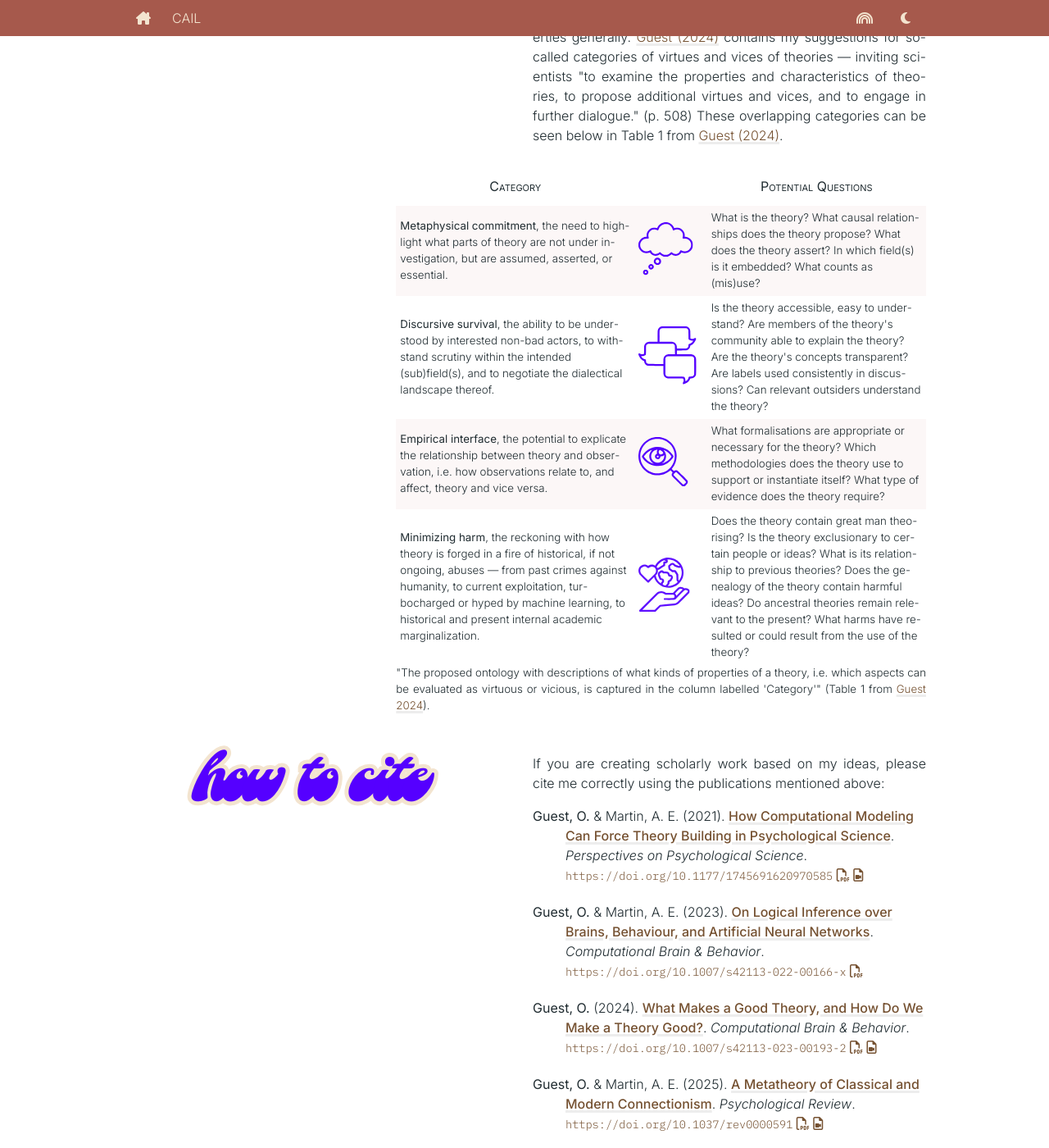
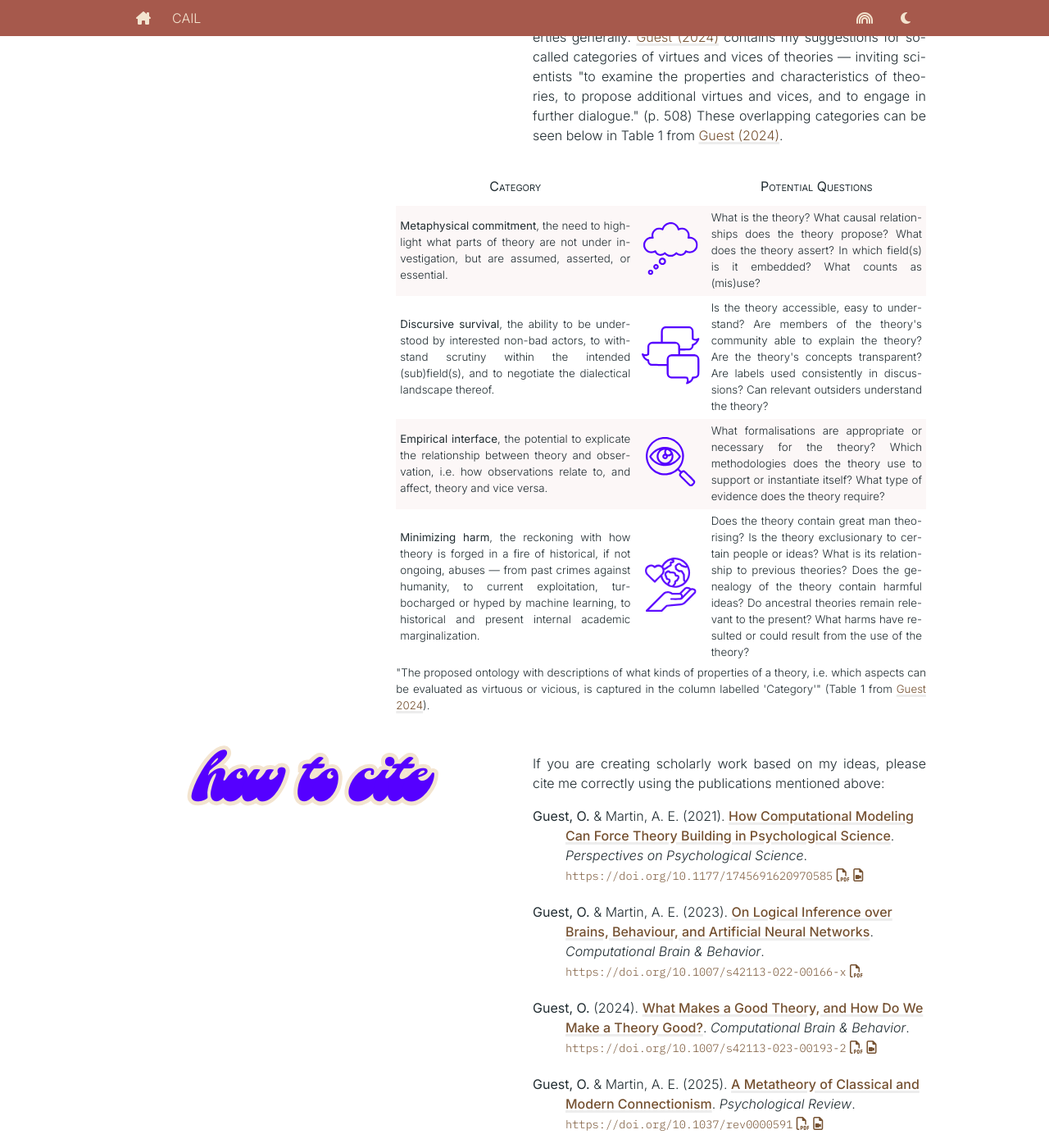
Before and after one commit to oliviaguest/oliviaguest.github.io, a Jekyll site: the page built from pages/metatheory/theory.html, in a window 1280 px wide and 1400 px high, scrolled down 3118 px. Shown: the whole window at 82% size. Built offline with Jekyll 4.4.1, drawn with Linux system fonts in a browser that asks for light colours; nearby versions of some CDN libraries; some web fonts are replaced; library files that are not in the unit come from our copies; a style sheet for code colours, icons or effects is not loaded.

Commit message:
minor style

```diff
--- a/css/custom.css
+++ b/css/custom.css
@@ -460,6 +460,8 @@ img.figure, table.tg {
 
 }
 
+
+
 .bg-figure {
     background-color: none;
     background: linear-gradient(0deg, #00000000 40%, light-dark(#00000000, var(--dark-h)) 100%);
@@ -496,10 +498,14 @@ tr {
     font-weight: bolder;
 }
 td {
-      text-align: left;
       font-size: smaller;
+      padding: 0.5rem;
+}
 
-  padding: 0.5rem;
+
+table, td
+{
+    text-align: justify;
 }
 
 .tg-c3ow {
--- a/css/theory.css
+++ b/css/theory.css
@@ -195,15 +195,19 @@ padding-top:0rem;
 
 #thought {
   width:85%;
+  margin: auto;
 }
 #dialogue {
   width:90%;
+  margin: auto;
 }
 
 #magnifyingglass {
   width:77%;
+  margin: auto;
 }
 
 #earthcare {
   width:80%;
+  margin: auto;
 }
```
Also changed, not shown: css/ai.css (+4 -0 lines).
